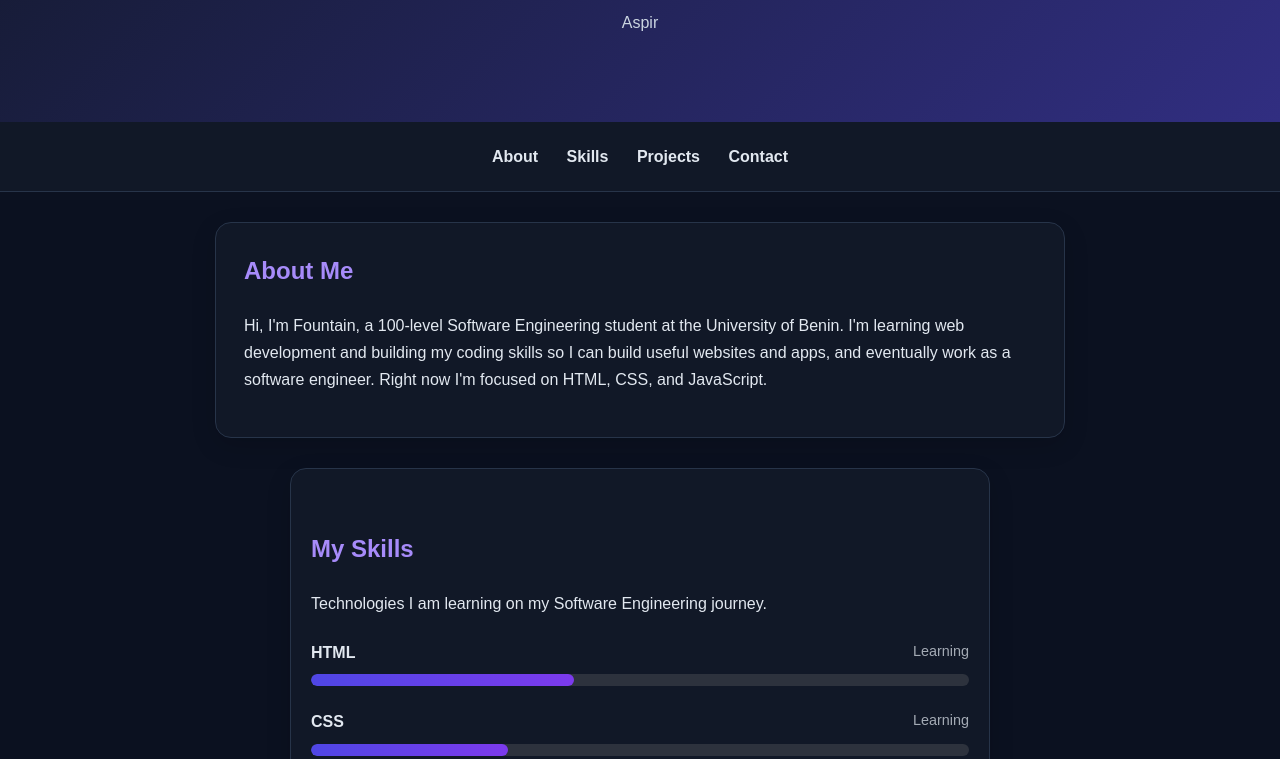
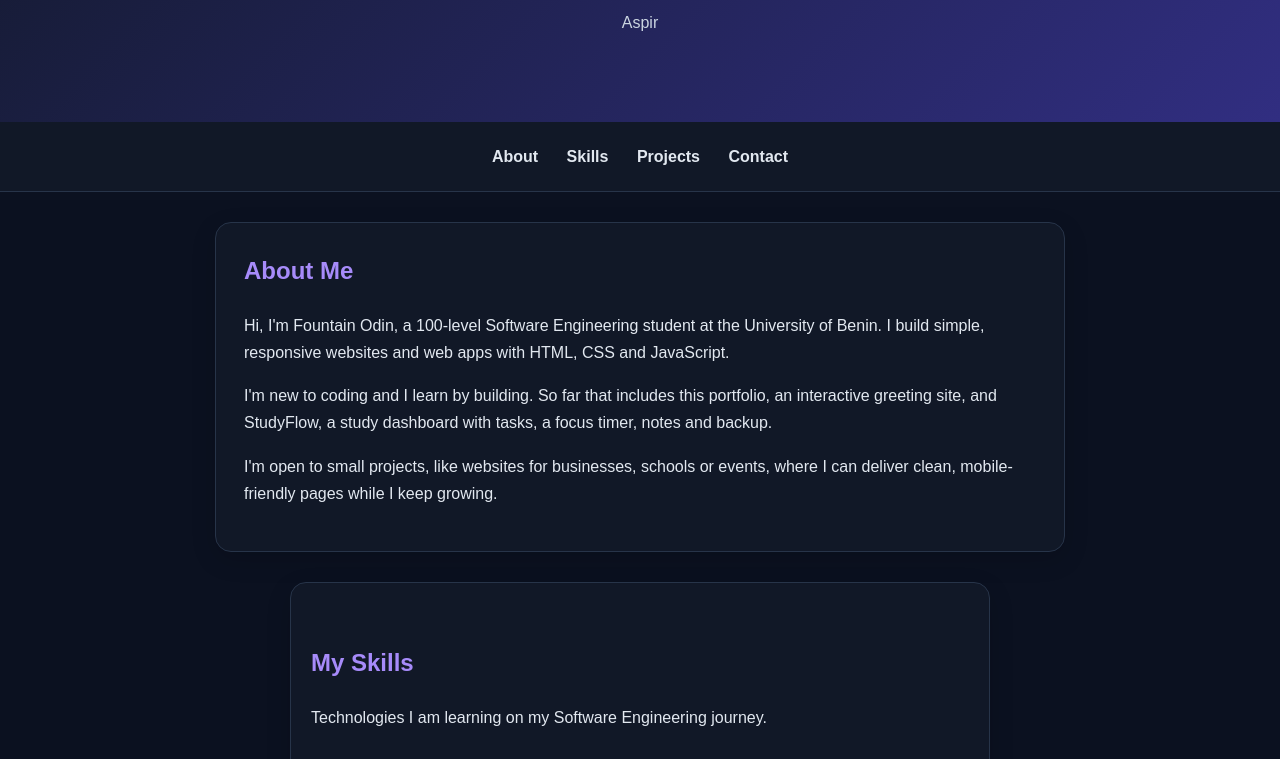
Before and after one commit to fountainodin/my-first-website, a plain HTML site: page index.html in a window 1280 px wide. Shown: the part 341-1100 px from the top of the page. Drawn offline with Linux system fonts and the light colour scheme.

Commit message:
improve about me section

```diff
--- a/index.html
+++ b/index.html
@@ -33,7 +33,9 @@
 
     <section id="about">
         <h2>About Me</h2>
-        <p>Hi, I'm Fountain, a 100-level Software Engineering student at the University of Benin. I'm learning web development and building my coding skills so I can build  useful websites and apps, and eventually work as a software engineer. Right now I'm focused on HTML, CSS, and JavaScript.</p>
+        <p>Hi, I'm Fountain Odin, a 100-level Software Engineering student at the University of Benin. I build simple, responsive websites and web apps with HTML, CSS and JavaScript.</p>
+<p>I'm new to coding and I learn by building. So far that includes this portfolio, an interactive greeting site, and StudyFlow, a study dashboard with tasks, a focus timer, notes and backup.</p>
+<p>I'm open to small projects, like websites for businesses, schools or events, where I can deliver clean, mobile-friendly pages while I keep growing.</p>
     </section>
 
 
```
